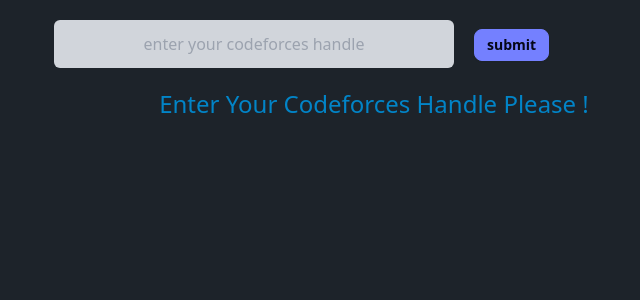
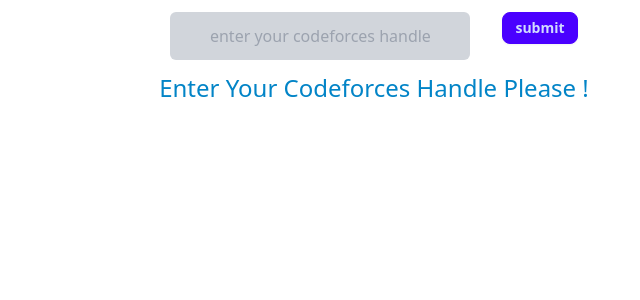
Before and after one commit to mdnihal5/Codeforces-Card, a React (Vite) app: page / in a window 1280 px wide. Shown: the top 300 px of the page, without its empty margins (266-906 px from the left). Built offline with nearby package versions, Linux system fonts and the light colour scheme.

Commit message:
updated css

```diff
--- a/index.html
+++ b/index.html
@@ -1,5 +1,5 @@
 <!DOCTYPE html>
-<html lang="en" data-theme="dark">
+<html lang="en" id="html">
   <head>
     <meta charset="UTF-8" />
     <link rel="icon" type="image/svg+xml" href="/vite.svg" />
--- a/src/App.jsx
+++ b/src/App.jsx
@@ -17,7 +17,7 @@
 
   const getUser = async (user) => {
     if (user.length === 0) return;
-    const queryUrl = `https://codeforces.com/api/user.info?handles=${user};Fefer_Ivan&checkHistoricHandles=false`;
+    const queryUrl = `https://codeforces.com/api/user.info?handles=${user};`;
 
     const res = await fetch(queryUrl);
     const data = await res.json();
@@ -43,14 +43,15 @@
   }, [Data]);
   return (
     <div className="App">
+      <div className="m-auto flex item-center justify-center">
         <input
           onChange={(e) => setInputUser(e.target.value)}
           type="text"
           placeholder="enter your codeforces handle"
-        className="w-[400px] h=5 input ml-[25%] bg-gray-300 m-5 text-center rounded-md"
+          className="sm:w-[300px] lg:w-[300px] h=5  my-3 input  bg-gray-300 text-center rounded-md"
         />
         <button
-        className="btn btn-sm  btn-primary"
+          className="btn btn-sm  ml-8 mt-3  btn-primary"
           onClick={() => {
             getUser(inputUser);
             console.log(handleFound, Data, user);
@@ -58,6 +59,7 @@
         >
           submit
         </button>
+      </div>
       {handleFound === 1 && user ? (
         <ProfileCard user={user} />
       ) : handleFound === 0 ? (
--- a/src/components/ProfileCard.jsx
+++ b/src/components/ProfileCard.jsx
@@ -1,5 +1,6 @@
 import * as htmlToImage from "html-to-image";
 import { useContext, useRef, useState } from "react";
+import UserContext from "./UserContext";
 const getColor = (name) => {
   const map = new Map();
   map.set("unrated", "");
@@ -16,6 +17,8 @@
 };
 const ProfileCard = (User) => {
   const user = User.user;
+  const { Theme, setTheme } = useContext(UserContext);
+
   const cardRef = useRef(null);
   const [imageUrl, setImageUrl] = useState();
   const handleDownloadImage = async () => {
@@ -38,7 +41,7 @@
 
   return (
     <div className="w-100vh flex items-center justify-center h-100vh">
-      <div className="w-[500px] h-[500px]" ref={cardRef}>
+      <div className="w-[455px] h-[500px]" ref={cardRef}>
         <div
           className={`shadow-lg shadow-indigo-500/60 profile-card grid justify-center h-[450px] w-[400px] rounded-2xl violet-200 mx-auto my-8`}
         >
--- a/src/components/UserContextProvider.jsx
+++ b/src/components/UserContextProvider.jsx
@@ -1,7 +1,7 @@
 import React from "react";
 import UserContext from "./UserContext";
 const UserContextProvider = ({ children }) => {
-  const [Theme, setTheme] = React.useState(1);
+  const [Theme, setTheme] = React.useState("light");
   const [user, setUser] = React.useState(null);
   const [Data, setData] = React.useState(null);
   const [color, setColor] = React.useState("black");
@@ -12,8 +12,6 @@
       value={{
         user,
         setUser,
-        Theme,
-        setTheme,
         Data,
         setData,
         handleFound,
```
Lines whose indentation alone changed are shown as unchanged.
